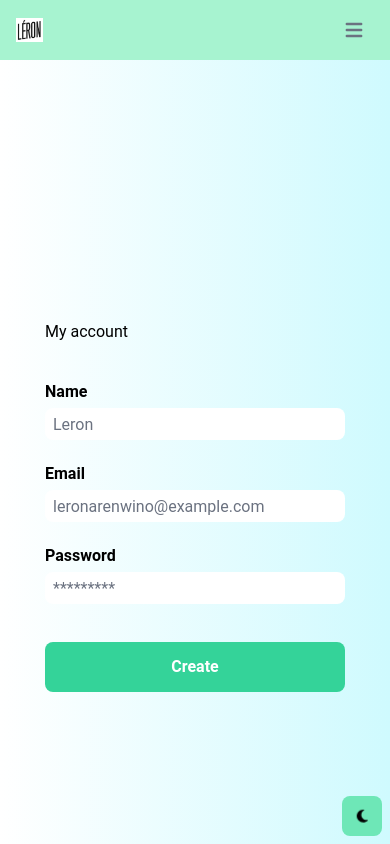
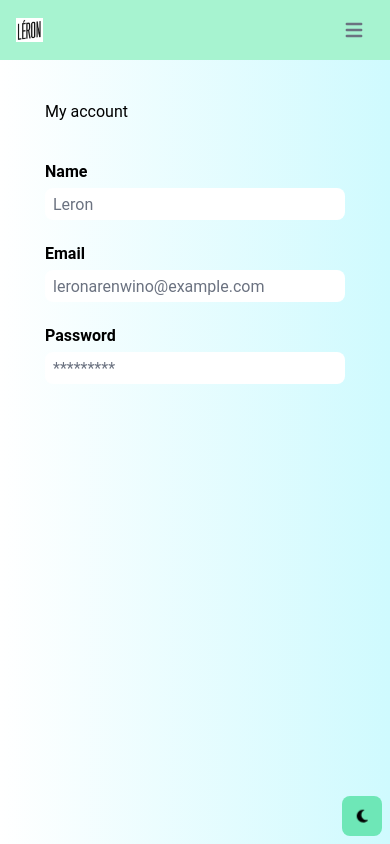
Before and after one commit to LeronArenwino/leronarenwino_page, a Vue app: page /yardsale/signup in a window 390 px wide. Shown: the top 844 px of the page. Built offline with nearby package versions, Linux system fonts and the light colour scheme; no server answers; the database is empty.

Commit message:
:zap: New design to YardSaleSignUpVview

```diff
--- a/src/views/yardsale/YardSaleSignUpView.vue
+++ b/src/views/yardsale/YardSaleSignUpView.vue
@@ -4,6 +4,7 @@
       <div class="form-container">
         <h1 class="title dark:text-white">My account</h1>
         <form action="/" class="form">
+          <div>
             <label for="name" class="label dark:text-white">Name</label>
             <input
               type="text"
@@ -25,11 +26,14 @@
               placeholder="*********"
               class="input input-password"
             />
+          </div>
+          <div>
             <input
               type="submit"
               value="Create"
               class="text-white transition ease-in-out delay-50 bg-emerald-400 hover:-translate-y-1 hover:scale-110 hover:bg-emerald-500 duration-300 focus:outline-none focus:ring-4 focus:ring-gray-300 font-medium rounded-full text-sm px-5 py-2.5 dark:bg-gray-800 dark:hover:bg-gray-700 dark:focus:ring-gray-700 dark:border-gray-700 mr-2 mb-2 button-primary login-button"
             />
+          </div>
         </form>
       </div>
     </section>
@@ -69,6 +73,10 @@
   display: flex;
   flex-direction: column;
 }
+.form div {
+  display: flex;
+  flex-direction: column;
+}
 .label {
   font-size: var(--sm);
   font-weight: bold;
@@ -102,5 +110,12 @@
   cursor: pointer;
 }
 @media (max-width: 640px) {
+  .form-container {
+    height: 100%;
+  }
+  .form {
+    height: 100%;
+    justify-content: space-between;
+  }
 }
 </style>
```
Lines whose indentation alone changed are shown as unchanged.
